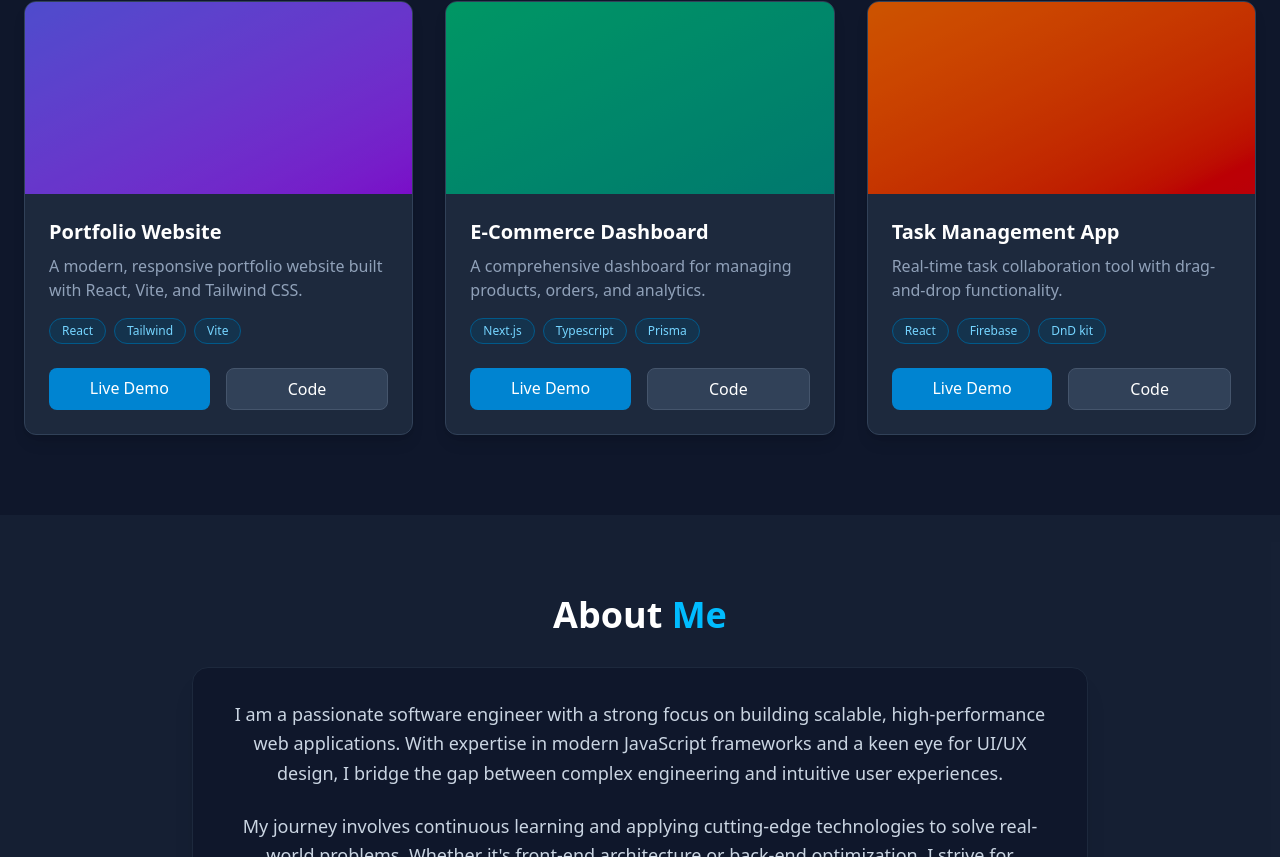
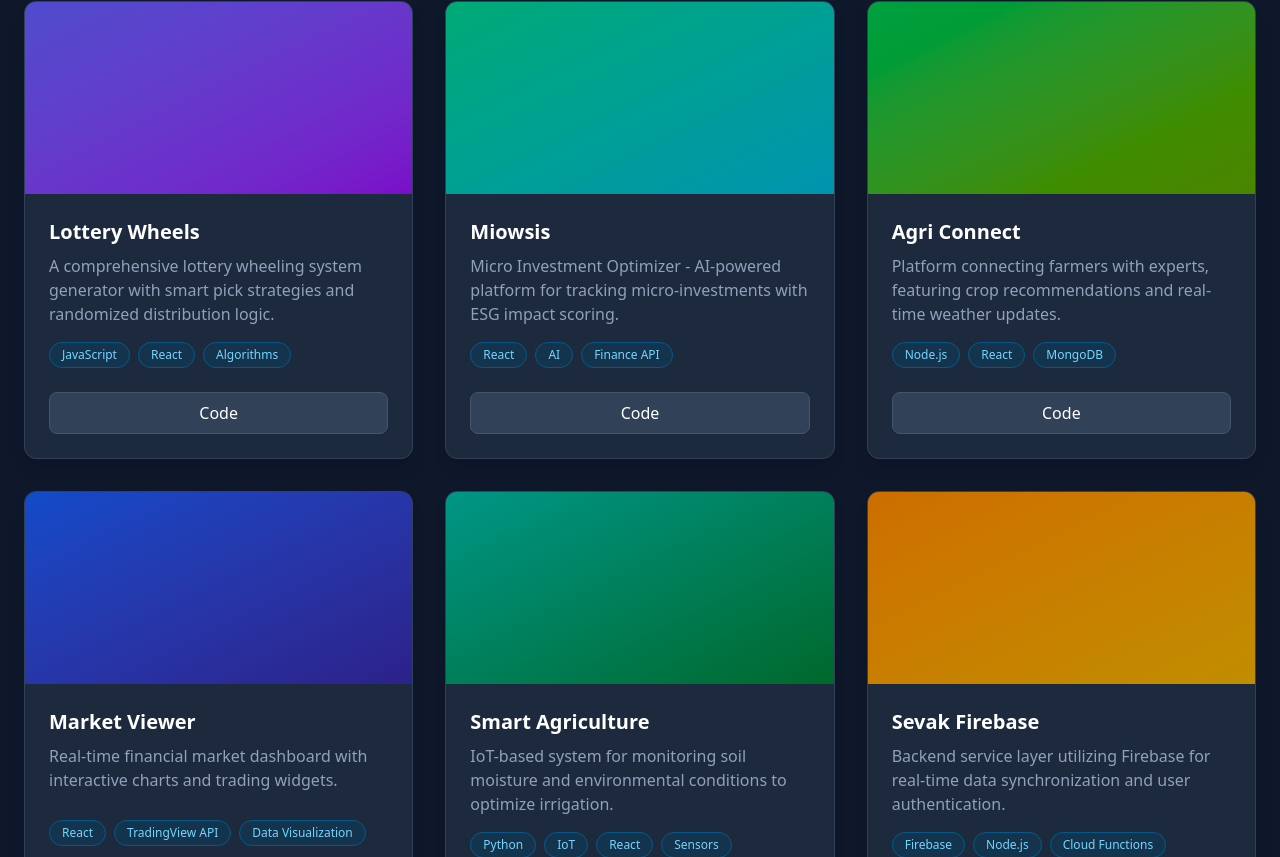
Before and after one commit to gvsrusa/portfolio, a React (Vite) app: page / in a window 1280 px wide. Shown: the part 983-1840 px from the top of the page. Built offline with nearby package versions, Linux system fonts and the light colour scheme.

Commit message:
feat: Update portfolio project data and refine card layout with conditional demo link.feat: Update portfolio project data and refine card layout with conditional demo link.

```diff
--- a/src/components/Projects.jsx
+++ b/src/components/Projects.jsx
@@ -1,43 +1,75 @@
 const projects = [
     {
-        title: 'Portfolio Website',
-        description: 'A modern, responsive portfolio website built with React, Vite, and Tailwind CSS.',
-        tech: ['React', 'Tailwind', 'Vite'],
-        repo: 'https://github.com/gvsrusa',
-        demo: 'https://portfolio.via.org.in',
-        image: 'bg-gradient-to-br from-indigo-500 to-purple-600' // Placeholder gradient
+        title: 'Lottery Wheels',
+        description: 'A comprehensive lottery wheeling system generator with smart pick strategies and randomized distribution logic.',
+        tech: ['JavaScript', 'React', 'Algorithms'],
+        repo: 'https://github.com/gvsrusa/lottery-wheels',
+        demo: '#',
+        image: 'bg-gradient-to-br from-indigo-500 to-purple-600'
     },
     {
-        title: 'E-Commerce Dashboard',
-        description: 'A comprehensive dashboard for managing products, orders, and analytics.',
-        tech: ['Next.js', 'Typescript', 'Prisma'],
-        repo: 'https://github.com/gvsrusa',
+        title: 'Miowsis',
+        description: 'Micro Investment Optimizer - AI-powered platform for tracking micro-investments with ESG impact scoring.',
+        tech: ['React', 'AI', 'Finance API'],
+        repo: 'https://github.com/gvsrusa/miowsis',
         demo: '#',
-        image: 'bg-gradient-to-br from-emerald-500 to-teal-600'
+        image: 'bg-gradient-to-br from-emerald-400 to-cyan-500'
     },
     {
-        title: 'Task Management App',
-        description: 'Real-time task collaboration tool with drag-and-drop functionality.',
-        tech: ['React', 'Firebase', 'DnD kit'],
-        repo: 'https://github.com/gvsrusa',
+        title: 'Agri Connect',
+        description: 'Platform connecting farmers with experts, featuring crop recommendations and real-time weather updates.',
+        tech: ['Node.js', 'React', 'MongoDB'],
+        repo: 'https://github.com/gvsrusa/agri-connect',
         demo: '#',
-        image: 'bg-gradient-to-br from-orange-500 to-red-600'
+        image: 'bg-gradient-to-br from-green-500 to-lime-600'
+    },
+    {
+        title: 'Market Viewer',
+        description: 'Real-time financial market dashboard with interactive charts and trading widgets.',
+        tech: ['React', 'TradingView API', 'Data Visualization'],
+        repo: 'https://github.com/gvsrusa/market-viewer',
+        demo: '#',
+        image: 'bg-gradient-to-br from-blue-600 to-indigo-800'
+    },
+    {
+        title: 'Smart Agriculture',
+        description: 'IoT-based system for monitoring soil moisture and environmental conditions to optimize irrigation.',
+        tech: ['Python', 'IoT', 'React', 'Sensors'],
+        repo: 'https://github.com/gvsrusa/smart-agriculuture',
+        demo: '#',
+        image: 'bg-gradient-to-br from-teal-500 to-green-700'
+    },
+    {
+        title: 'Sevak Firebase',
+        description: 'Backend service layer utilizing Firebase for real-time data synchronization and user authentication.',
+        tech: ['Firebase', 'Node.js', 'Cloud Functions'],
+        repo: 'https://github.com/gvsrusa/sevak-firebase',
+        demo: '#',
+        image: 'bg-gradient-to-br from-orange-400 to-yellow-500'
+    },
+    {
+        title: 'Calc',
+        description: 'A modern, scientific calculator application with advanced mathematical functions and history tracking.',
+        tech: ['React', 'CSS', 'Math.js'],
+        repo: 'https://github.com/gvsrusa/Calc',
+        demo: '#',
+        image: 'bg-gradient-to-br from-pink-500 to-rose-600'
     }
 ]
 
 const ProjectCard = ({ project }) => {
     return (
-        <div className="group bg-slate-800 rounded-xl overflow-hidden shadow-lg hover:shadow-2xl hover:shadow-sky-500/10 transition-all duration-300 hover:-translate-y-2 border border-slate-700 hover:border-sky-500/30">
+        <div className="group bg-slate-800 rounded-xl overflow-hidden shadow-lg hover:shadow-2xl hover:shadow-sky-500/10 transition-all duration-300 hover:-translate-y-2 border border-slate-700 hover:border-sky-500/30 flex flex-col h-full">
             {/* Image Placeholder */}
-            <div className={`h-48 w-full ${project.image} relative overflow-hidden`}>
+            <div className={`h-48 w-full ${project.image} relative overflow-hidden shrink-0`}>
                 <div className="absolute inset-0 bg-black/20 group-hover:bg-transparent transition-colors"></div>
             </div>
 
-            <div className="p-6">
+            <div className="p-6 flex flex-col flex-grow">
                 <h3 className="text-xl font-bold text-white mb-2 group-hover:text-sky-400 transition-colors">{project.title}</h3>
-                <p className="text-slate-400 mb-4 line-clamp-2">{project.description}</p>
+                <p className="text-slate-400 mb-4 line-clamp-3">{project.description}</p>
 
-                <div className="flex flex-wrap gap-2 mb-6">
+                <div className="flex flex-wrap gap-2 mb-6 mt-auto">
                     {project.tech.map((t) => (
                         <span key={t} className="px-3 py-1 text-xs font-medium text-sky-300 bg-sky-900/30 rounded-full border border-sky-800">
                             {t}
@@ -45,11 +77,13 @@ const ProjectCard = ({ project }) => {
                     ))}
                 </div>
 
-                <div className="flex gap-4">
-                    <a href={project.demo} target="_blank" rel="noreferrer" className="flex-1 text-center py-2 rounded-lg bg-sky-600 hover:bg-sky-500 text-white font-medium transition-colors">
-                        Live Demo
-                    </a>
-                    <a href={project.repo} target="_blank" rel="noreferrer" className="flex-1 text-center py-2 rounded-lg bg-slate-700 hover:bg-slate-600 text-white font-medium transition-colors border border-slate-600">
+                <div className="flex gap-4 mt-auto">
+                    {project.demo !== '#' && (
+                        <a href={project.demo} target="_blank" rel="noreferrer" className="flex-1 text-center py-2 rounded-lg bg-sky-600 hover:bg-sky-500 text-white font-medium transition-colors">
+                            Live Demo
+                        </a>
+                    )}
+                    <a href={project.repo} target="_blank" rel="noreferrer" className={`flex-1 text-center py-2 rounded-lg bg-slate-700 hover:bg-slate-600 text-white font-medium transition-colors border border-slate-600 ${project.demo === '#' ? 'w-full' : ''}`}>
                         Code
                     </a>
                 </div>
```
